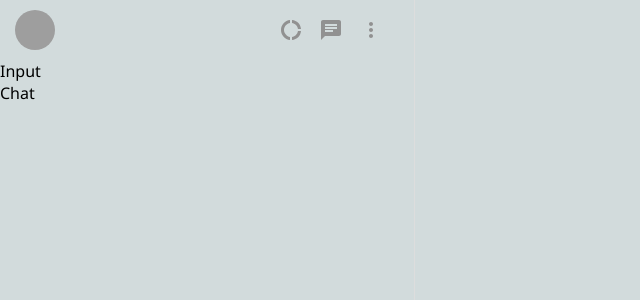
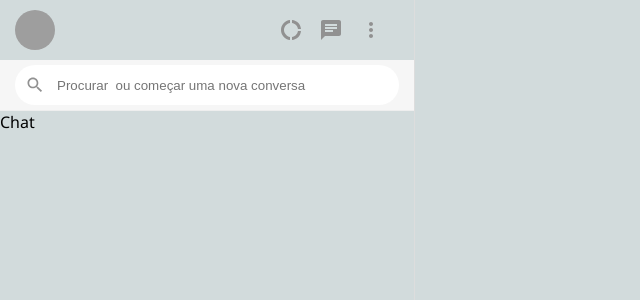
Before and after one commit to weescoelho/whatsapp-clone, a React (Create React App) app: page / in a window 1280 px wide. Shown: the top 300 px of the page, without its empty margins (0-640 px from the left). Built offline with nearby package versions, Linux system fonts and the light colour scheme; grey boxes are pictures that could not be loaded.

Commit message:
feat(inputserach): finalizado a estilização do campo de busca

```diff
--- a/src/components/InputSearch/InputSearch.js
+++ b/src/components/InputSearch/InputSearch.js
@@ -1,10 +1,15 @@
 import React from 'react'
+import SearchIcon from '@material-ui/icons/Search';
+import { InputContainer, InputWrapper, Input } from './InputSearch.style';
 
 const InputSearch = () => {
   return (
-    <div>
-      Input
-    </div>
+    <InputContainer>
+      <InputWrapper>
+        <SearchIcon fontSize="small" style={{ color: '#919191' }} />
+        <Input type="search" placeholder="Procurar  ou começar uma nova conversa" />
+      </InputWrapper>
+    </InputContainer>
   )
 }
 
--- /dev/null
+++ b/src/components/InputSearch/InputSearch.style.js
@@ -0,0 +1,30 @@
+import styled from 'styled-components'
+
+const InputContainer = styled.div`
+  background-color:#F6F6F6;
+  border-bottom:1px solid #eee;
+  padding:5px 15px;
+`
+
+const InputWrapper = styled.div`
+  background-color:#fff;
+  height:40px;
+  border-radius: 20px;
+  display: flex;
+  align-items:center;
+  padding:0 10px;
+`
+
+const Input = styled.input`
+  flex:1;
+  border:0;
+  outline:0;
+  background-color:transparent;
+  margin-left: 10px;
+`
+
+export {
+  InputContainer,
+  InputWrapper,
+  Input,
+}
--- a/src/components/SideBarHeader/SidebarHeader.style.js
+++ b/src/components/SideBarHeader/SidebarHeader.style.js
@@ -24,7 +24,6 @@ const ButtonHeader = styled.div`
   cursor:pointer;
 `
 
-
 export {
   Header,
   AvatarImage,
```
